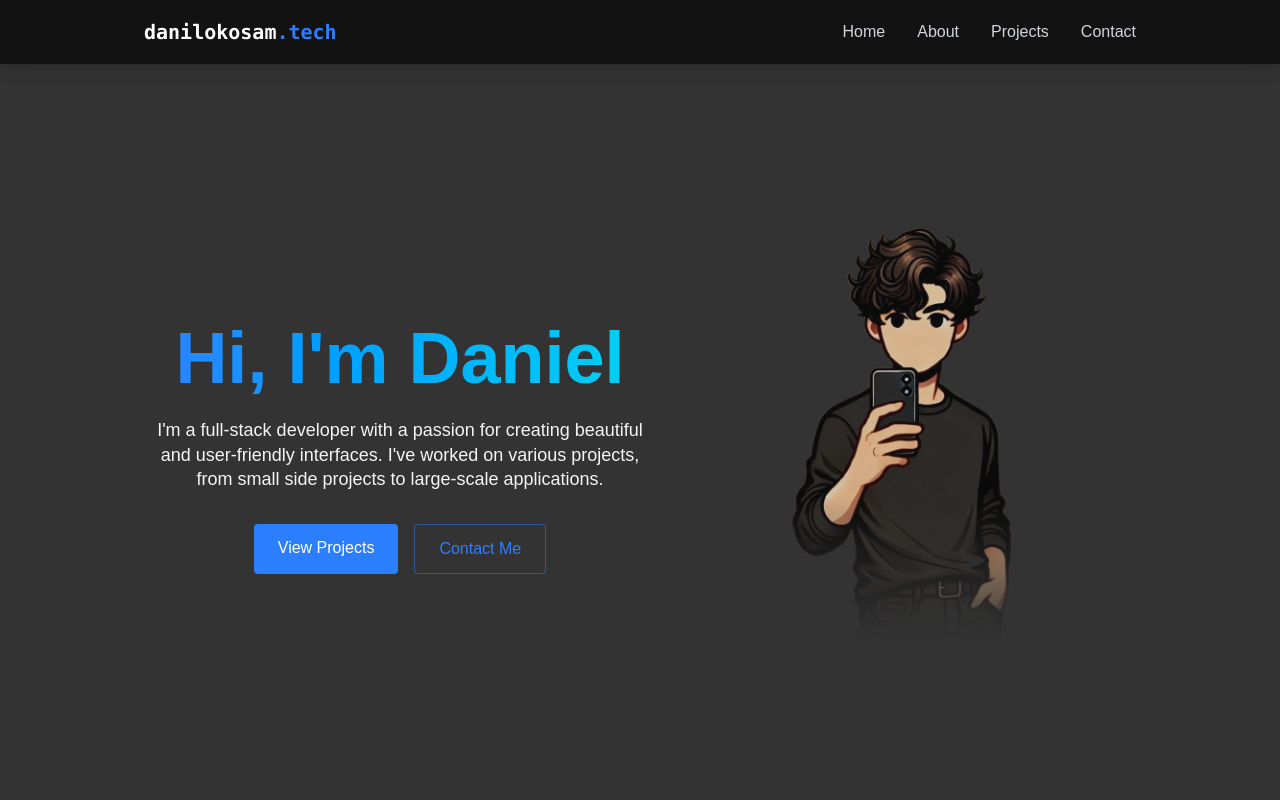
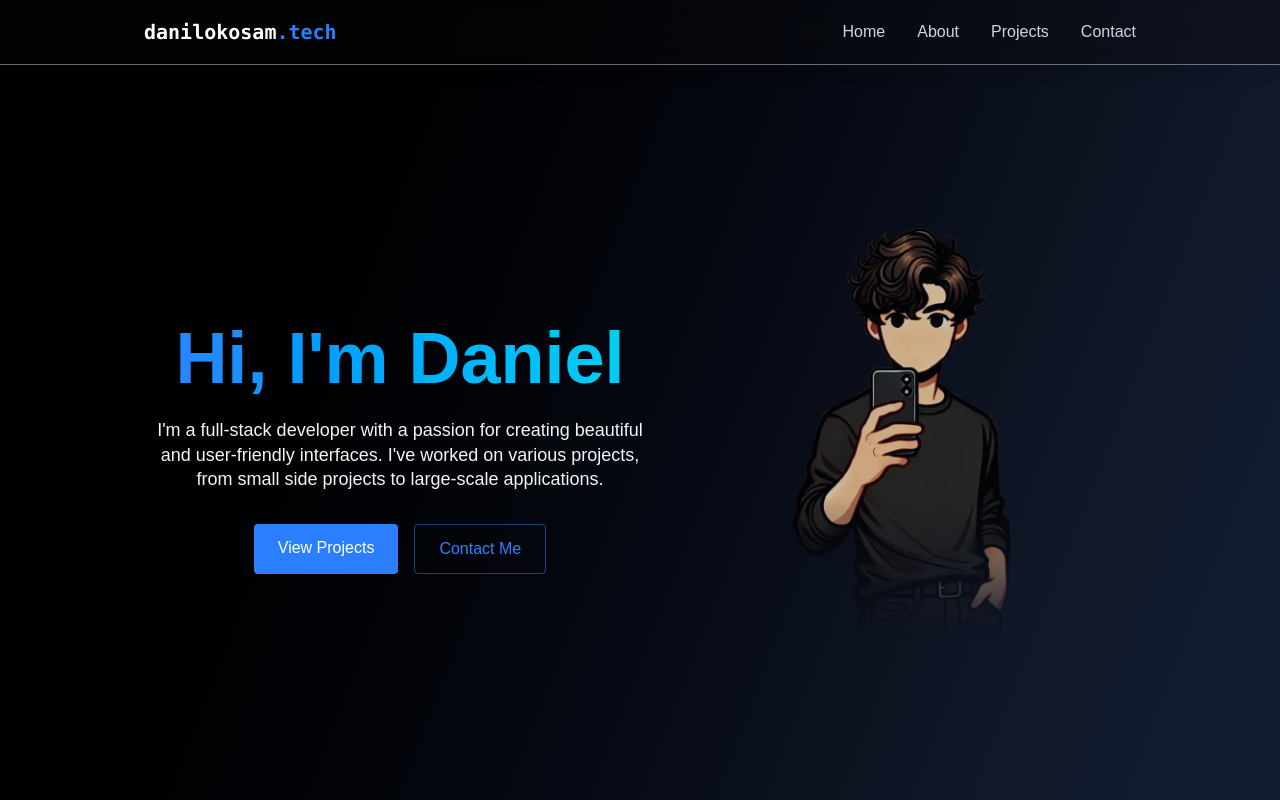
Before and after one commit to danilokosam/portfolio-2025-dxni, a React (Vite) app: page / in a window 1280 px wide. Shown: the top 800 px of the page. Built offline with nearby package versions, Linux system fonts and the light colour scheme.

Commit message:
Cambio de bg global

```diff
--- a/src/App.jsx
+++ b/src/App.jsx
@@ -16,7 +16,7 @@ export const App = () => {
       <div
         className={`min-h-screen transition-opacity duration-700 ${
           isLoaded ? "opacity-100" : "opacity-0"
-        } bg-[#333] text-gray-100`}
+        } bg-gradient-to-br from-black via-gray-900 to-blue-950 text-gray-100`}
       >
         <Navbar menuOpen={menuOpen} setMenuOpen={setMenuOpen} />
         <MobileMenu menuOpen={menuOpen} setMenuOpen={setMenuOpen} />
--- a/src/components/Navbar.jsx
+++ b/src/components/Navbar.jsx
@@ -13,7 +13,7 @@ export const Navbar = ({ menuOpen, setMenuOpen }) => {
     // document.body.style.overflow = menuOpen ? "hidden" : "";
   }, [menuOpen]);
   return (
-    <nav className="fixed top-0 w-full z-40 bg-[rgba(10,10,10,0.8)] backdrop-blur-lg border-b border-white/10 shadow-lg">
+    <nav className="fixed top-0 w-full z-40 bg-[rgba(10,10,10,0.3)] backdrop-blur-lg border-b border-white/40 shadow-lg">
       <div className="max-w-5xl mx-auto px-4">
         <div className="flex justify-between items-center h-16">
           <a href="#home" className="font-mono text-xl font-bold text-white">
--- a/src/components/sections/Contact.jsx
+++ b/src/components/sections/Contact.jsx
@@ -127,6 +127,7 @@ export const Contact = () => {
         }
         position="bottom-right"
         autoClose={3000}
+        hideProgressBar={true}
       />
     </section>
   );
--- a/src/index.css
+++ b/src/index.css
@@ -59,3 +59,7 @@ body {
     transparent 90%
   );
 }
+
+.bg-radial-gradient {
+  background: radial-gradient(circle at center, #000 0%, #333 100%);
+}
```
